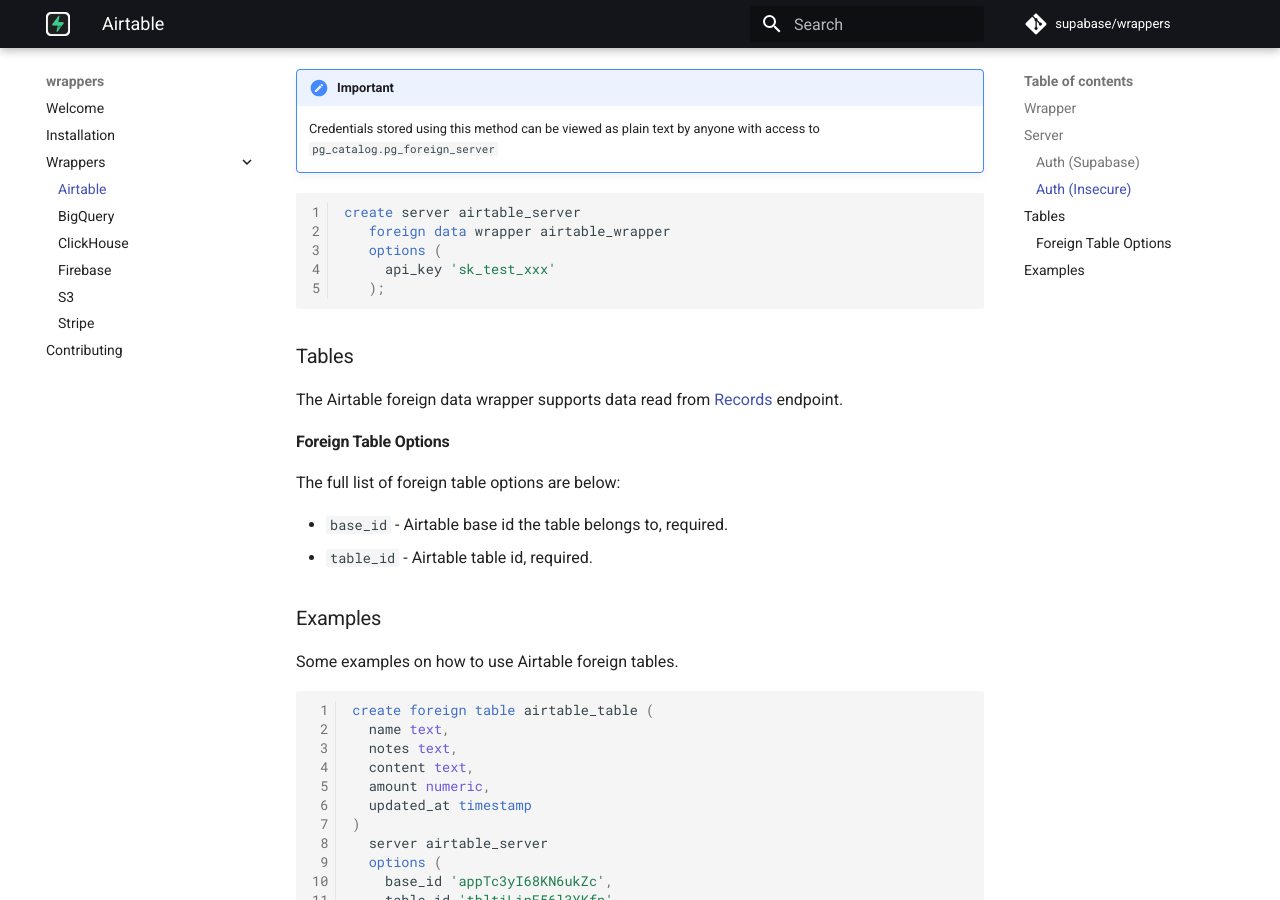
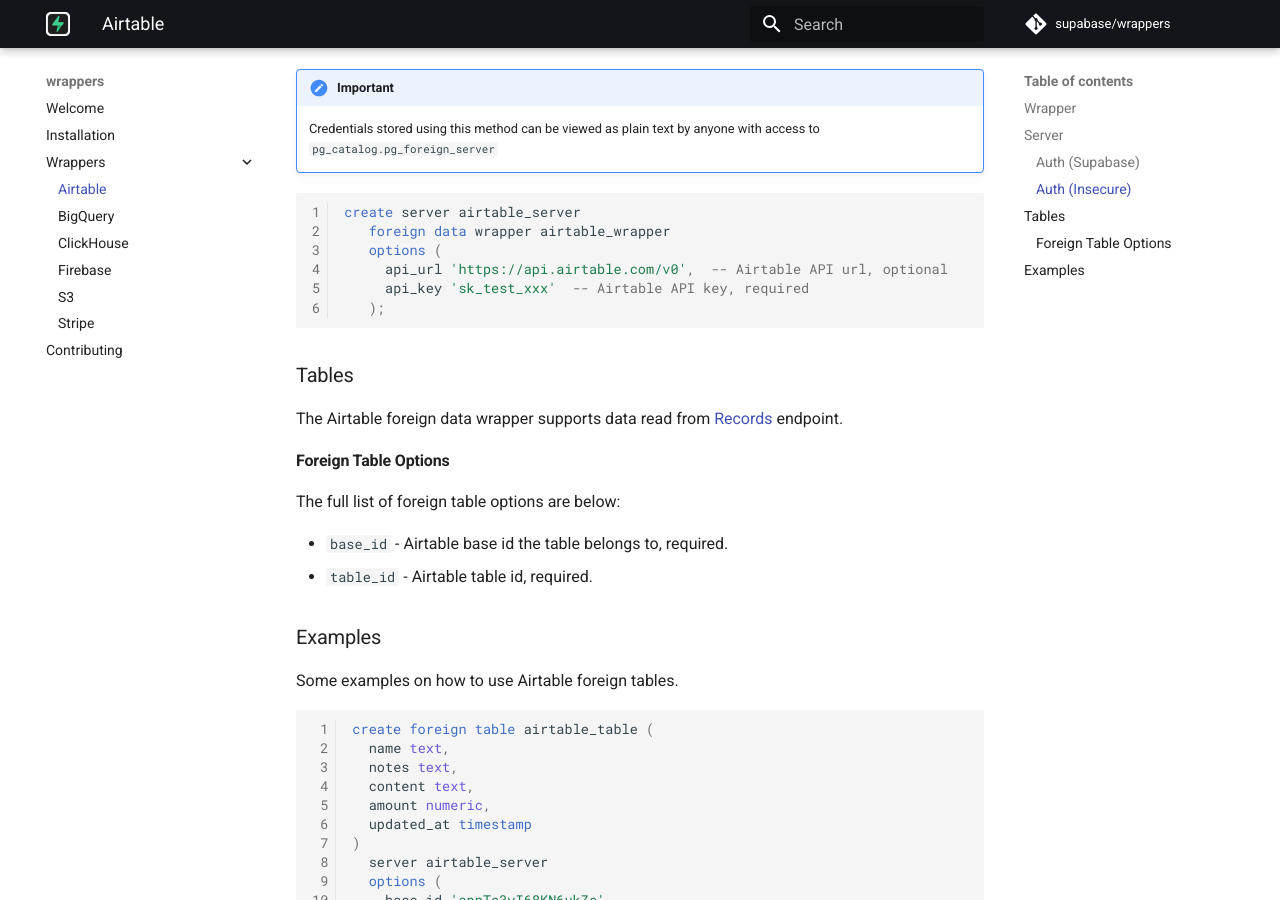
Before and after one commit to supabase/wrappers, an MkDocs documentation site: the page built from docs/airtable.md, in a window 1280 px wide and 900 px high, scrolled down 1331 px. Built offline with MkDocs 1.6.1 and Material for MkDocs 9.7.7, drawn with Linux system fonts in a browser that asks for light colours; comment, search, counter and statistics services are not loaded.

Commit message:
fix: add api_url server option

````diff
--- a/docs/airtable.md
+++ b/docs/airtable.md
@@ -61,7 +61,8 @@
 create server airtable_server
    foreign data wrapper airtable_wrapper
    options (
-     api_key 'sk_test_xxx'
+     api_url 'https://api.airtable.com/v0',  -- Airtable API url, optional
+     api_key 'sk_test_xxx'  -- Airtable API key, required
    );
 ```
 
````
